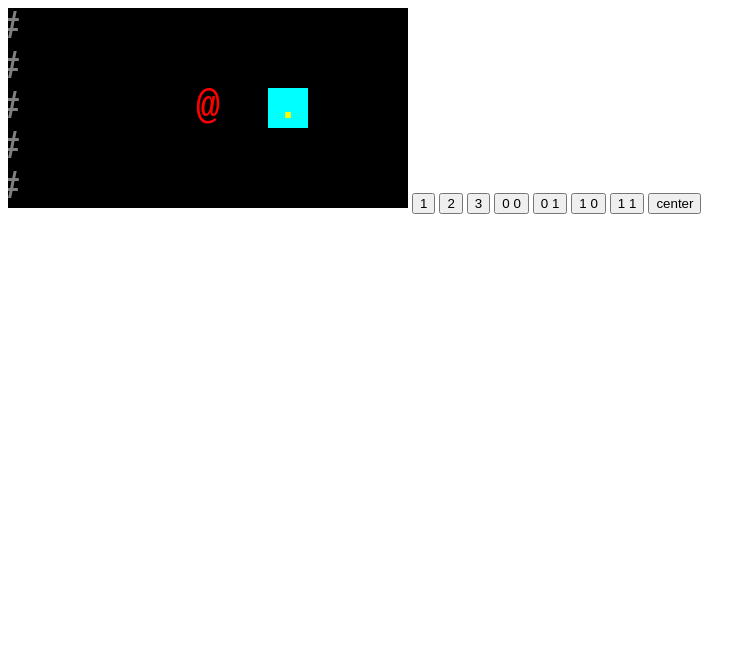
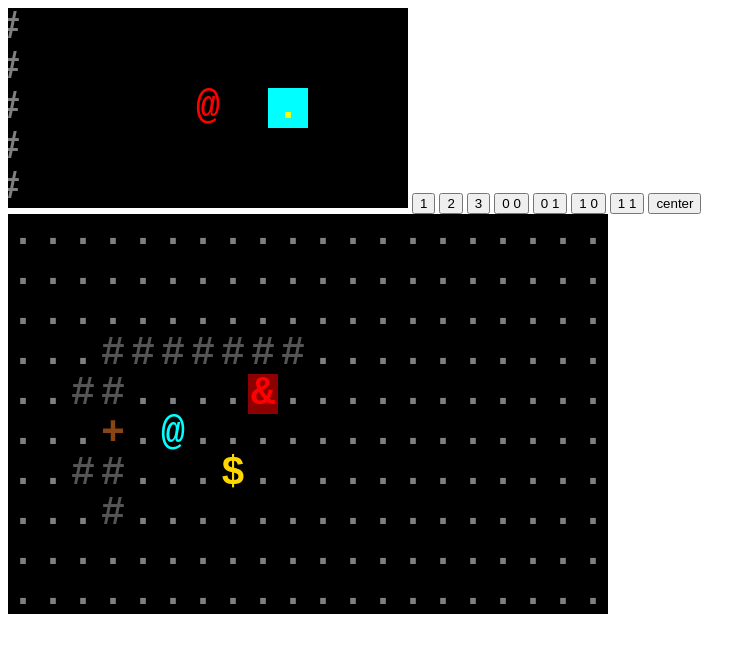
Before and after one commit to ondras/rl-display, a plain HTML site: page testbed/index.html in a window 1280 px wide. Shown: the whole page, without its empty margins (0-756 px from the left). Drawn offline with Linux system fonts and the light colour scheme.

Commit message:
screenshot

```diff
--- a/testbed/index.html
+++ b/testbed/index.html
@@ -3,8 +3,8 @@
 	<head>
 		<meta charset="utf-8" />
 		<style>
-			rl-display { font-weight: bold; }
-</style>
+			rl-display { font-weight: 600; }
+		</style>
 	</head>
 	<body>
 		<rl-display></rl-display>
@@ -19,5 +19,32 @@
 		<button name="pcenter">center</button>
 		<script type="module" src="../rl-display.js"></script>
 		<script type="module" src="index.js"></script>
+
+		<rl-display id="screenshot"></rl-display>
+		<script type="module">
+			let display = document.querySelector("#screenshot");
+			display.style.setProperty("--tile-width", "30px");
+			display.style.setProperty("--tile-height", "40px");
+			for (let i=0;i<display.cols;i++)
+				for (let j=0;j<display.rows;j++)
+					display.draw(i, j, {ch:"."})
+			display.draw(5, 5, {ch:"@", fg:"cyan"})
+			display.draw(7, 6, {ch:"$", fg:"gold"})
+			display.draw(8, 4, {ch:"&", fg:"red", bg:"darkred"})
+			let fg = "#555";
+			display.draw(3, 3, {ch:"#", fg})
+			display.draw(4, 3, {ch:"#", fg})
+			display.draw(5, 3, {ch:"#", fg})
+			display.draw(6, 3, {ch:"#", fg})
+			display.draw(7, 3, {ch:"#", fg})
+			display.draw(8, 3, {ch:"#", fg})
+			display.draw(9, 3, {ch:"#", fg})
+			display.draw(3, 4, {ch:"#", fg})
+			display.draw(2, 4, {ch:"#", fg})
+			display.draw(2, 6, {ch:"#", fg})
+			display.draw(3, 5, {ch:"+", fg:"saddlebrown"})
+			display.draw(3, 6, {ch:"#", fg})
+			display.draw(3, 7, {ch:"#", fg})
+		</script>
 	</body>
 </html>
```
Also changed, not shown: rl-display.png (added).
